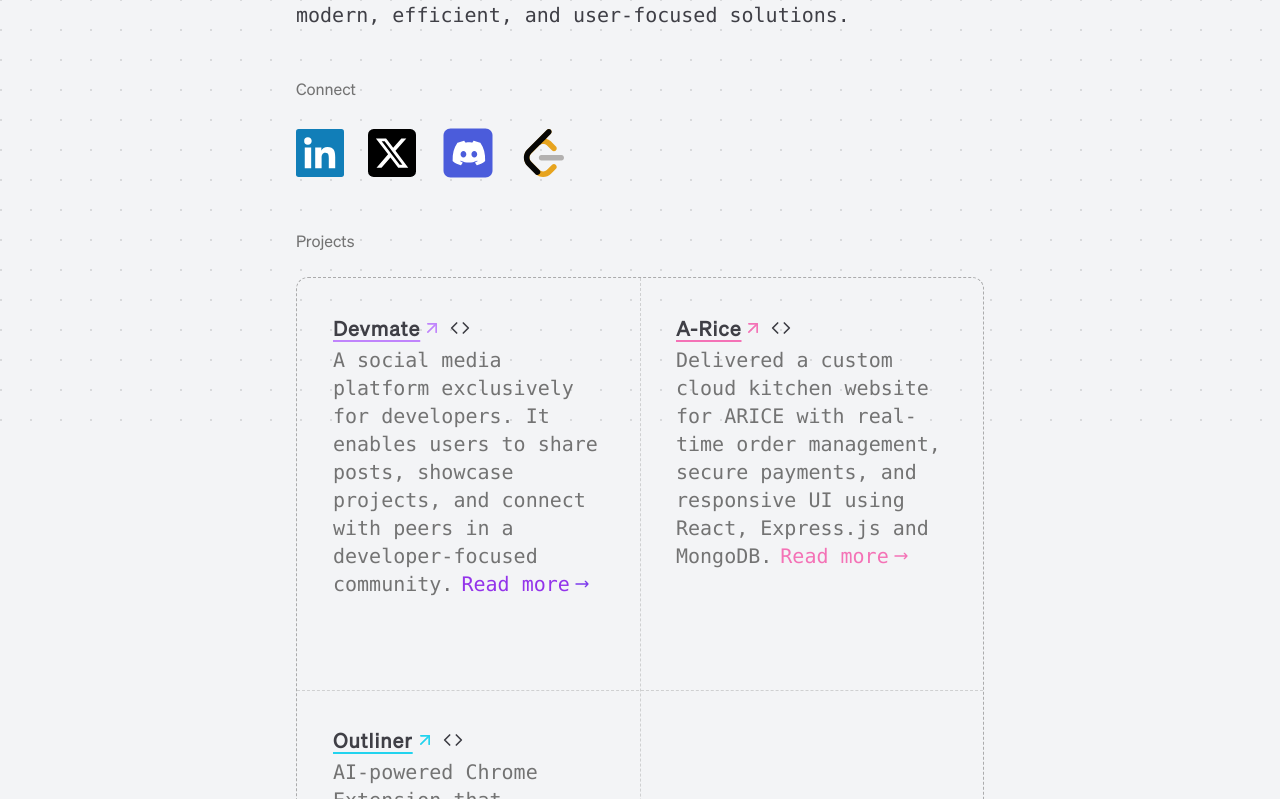
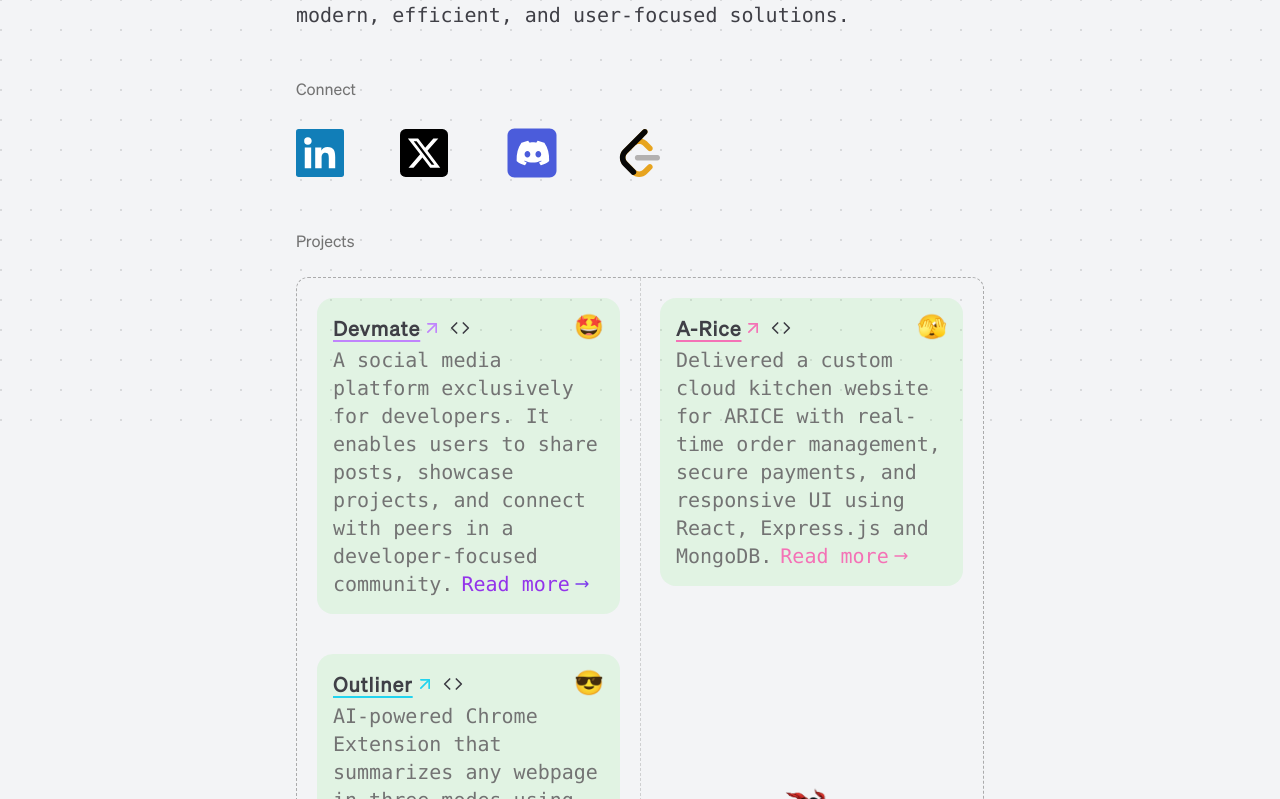
Before and after one commit to Sujal2308/portfolio01, a React (Vite) app: page / in a window 1280 px wide. Shown: the part 361-1160 px from the top of the page. Built offline with nearby package versions, Linux system fonts and the light colour scheme; a web font is replaced by a local one.

Commit message:
fix: adjust layout and spacing in Projects and Socials components for improved responsiveness and visual clarity

```diff
--- a/src/features/projects/Projects.tsx
+++ b/src/features/projects/Projects.tsx
@@ -73,17 +73,11 @@ export function Projects() {
       </div>
 
       {/* Desktop: 2x2 Grid with dividing lines */}
-      <div className="hidden md:grid md:grid-cols-2 md:grid-rows-2 md:gap-0 relative border border-dashed border-neutral-700/40 dark:border-neutral-300/10 rounded-xl overflow-hidden min-h-[420px]">
+      <div className="hidden md:grid md:grid-cols-2 md:gap-0 items-start relative border border-dashed border-neutral-700/40 dark:border-neutral-300/10 rounded-xl overflow-hidden">
         {/* Vertical line */}
         <div
           className="hidden md:block absolute top-0 bottom-0 left-1/2 w-0.5 border-l border-dashed border-neutral-700/20 dark:border-neutral-300/5 z-10"
           style={{ height: "100%" }}
-          aria-hidden="true"
-        />
-        {/* Horizontal line */}
-        <div
-          className="hidden md:block absolute left-0 right-0 top-1/2 h-0.5 border-t border-dashed border-neutral-700/20 dark:border-neutral-300/5 z-10"
-          style={{ width: "100%" }}
           aria-hidden="true"
         />
         {/* Project cards in grid positions */}
@@ -106,7 +100,7 @@ export function Projects() {
           <ProjectCard project={projects[1]} />
         </div>
         <div
-          className="p-4 md:p-5 flex flex-col justify-center items-center text-center text-neutral-500 dark:text-neutral-400"
+          className="p-4 md:p-5 flex flex-col justify-center items-center text-center text-neutral-500 dark:text-neutral-400 h-full"
           style={{ gridRow: 2, gridColumn: 2 }}
         >
           <img
@@ -129,18 +123,27 @@ export function Projects() {
 function ProjectCard({ project }: { project: Project }) {
   return (
     <div
-  className="md:bg-transparent md:border-none bg-[rgba(144,238,144,0.18)] dark:bg-transparent"
+      className="bg-[rgba(144,238,144,0.18)] dark:bg-transparent relative"
       style={{
-        border: 'none',
-        borderRadius: '16px',
-        boxShadow: 'none',
-        padding: '1rem',
+        border: "none",
+        borderRadius: "16px",
+        boxShadow: "none",
+        padding: "1rem",
       }}
     >
+      {/* Emoji in top right corner */}
+      <span className="absolute top-3 right-4 text-2xl select-none">
+        {project.name === "Devmate" && "🤩"}
+        {project.name === "Outliner" && "😎"}
+        {project.name === "A-Rice" && "🫣"}
+      </span>
       <h1 className="mb-1 font-semibold tracking-wider text-base sm:text-base md:text-lg lg:text-xl">
         <BoxReveal boxColor={project.boxColor} delay={project.delay}>
           <div className="inline-flex items-center">
-            <Link color={project.name === 'Devmate' ? 'purple' : project.color} link={project.link}>
+            <Link
+              color={project.name === "Devmate" ? "purple" : project.color}
+              link={project.link}
+            >
               {project.name}
             </Link>
             <a
@@ -180,9 +183,7 @@ function ProjectCard({ project }: { project: Project }) {
             rel="noopener noreferrer"
             className="inline-flex items-center ml-2 group transition-colors text-purple-600"
           >
-              <span className="decoration-purple-600">
-                Read more
-              </span>
+            <span className="decoration-purple-600">Read more</span>
             <svg
               xmlns="http://www.w3.org/2000/svg"
               fill="none"
--- a/src/features/socials/Socials.tsx
+++ b/src/features/socials/Socials.tsx
@@ -36,13 +36,15 @@ export function Socials({ className }: SocialsProps) {
     <div className={className}>
       <h1 className="mb-6 text-neutral-500 dark:text-neutral-400">Connect</h1>
       <div className="flex items-center gap-6">
-        {socialLinks.map((social) => (
+        {socialLinks.map((social, idx) => (
           <a
             key={social.name}
             href={social.url}
             target="_blank"
             rel="noopener noreferrer"
-            className="group relative sm:hover:scale-110 transition-transform duration-200"
+            className={`group relative sm:hover:scale-110 transition-transform duration-200 ${
+              idx !== 0 ? "pl-6 ml-2" : ""
+            }`}
             aria-label={social.name}
           >
             <img
```
Lines whose indentation alone changed are shown as unchanged.
